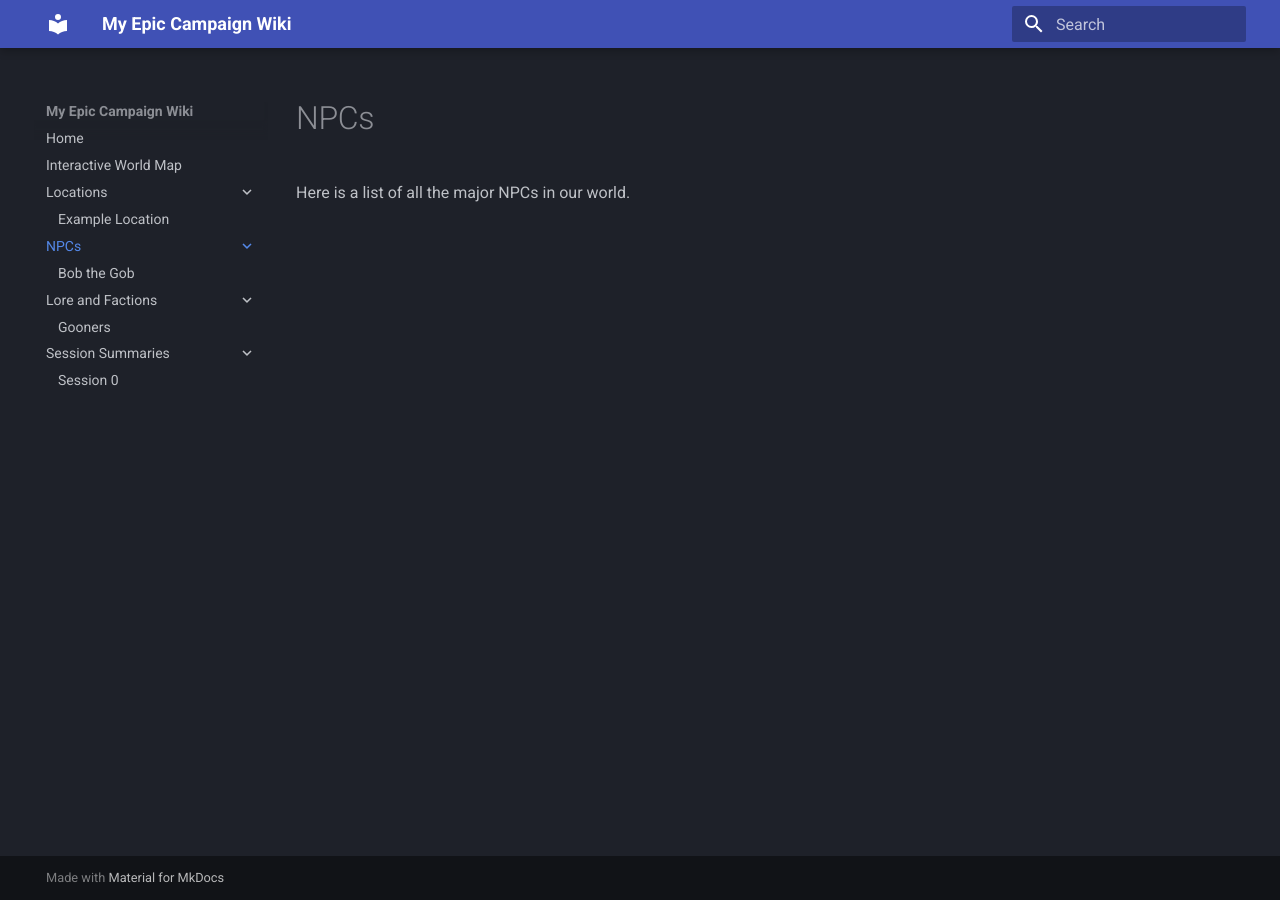
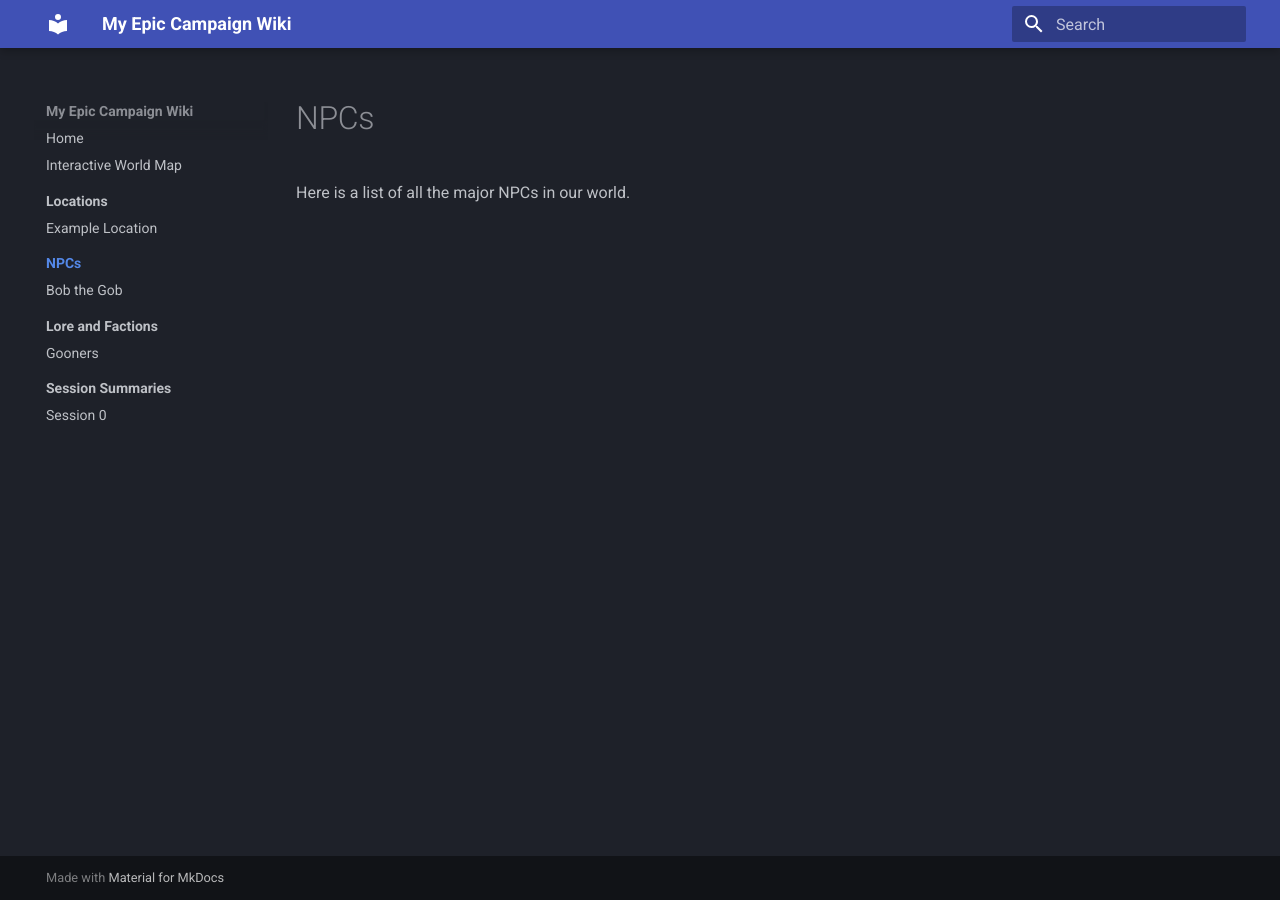
Before and after one commit to gitbrry/Campaign-Wiki, an MkDocs documentation site: the page built from docs/03_NPCs/index.md, in a window 1280 px wide. Built offline with MkDocs 1.6.1 and Material for MkDocs 9.7.7, drawn with Linux system fonts in a browser that asks for light colours.

Commit message:
Fixed sidebar for non-home pages

```diff
--- a/mkdocs.yml
+++ b/mkdocs.yml
@@ -1,15 +1,15 @@
 site_name: My Epic Campaign Wiki
 site_url: https://gitbrry.github.io/Campaign-Wiki/
-use_directory_urls: false
+# We REMOVED use_directory_urls: false to allow the links to merge
 
 theme:
   name: material
   palette:
     scheme: slate
   features:
-    - navigation.indexes # Makes the folder name a clickable link
-    - navigation.expand  # Keeps the sub-items visible
-    # navigation.sections was REMOVED to stop the double-name issue
+    - navigation.sections # Gives you the bold headers
+    - navigation.indexes  # MERGES the index file into the bold header
+    - navigation.expand   # Keeps the sub-items visible
 
 docs_dir: 'docs'
 
```
Also changed, not shown: docs/02_Locations/index.md (+4 -0 lines), docs/03_NPCs/index.md (+4 -0 lines), docs/04_Lore_and_Factions/index.md (+4 -0 lines), docs/05_Session_Summaries/index.md (+4 -0 lines), site/02_Locations/Example Location.html, site/02_Locations/index.html, site/03_NPCs/Bob the Gob.html, site/03_NPCs/index.html, site/04_Lore_and_Factions/Gooners.html, site/04_Lore_and_Factions/index.html, site/05_Session_Summaries/Session 0.html, site/05_Session_Summaries/index.html, site/404.html, site/World_Graph.html, 1 more files.
